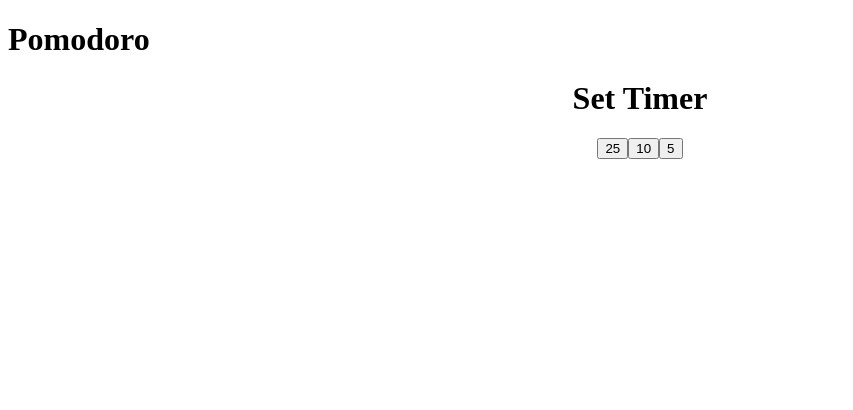
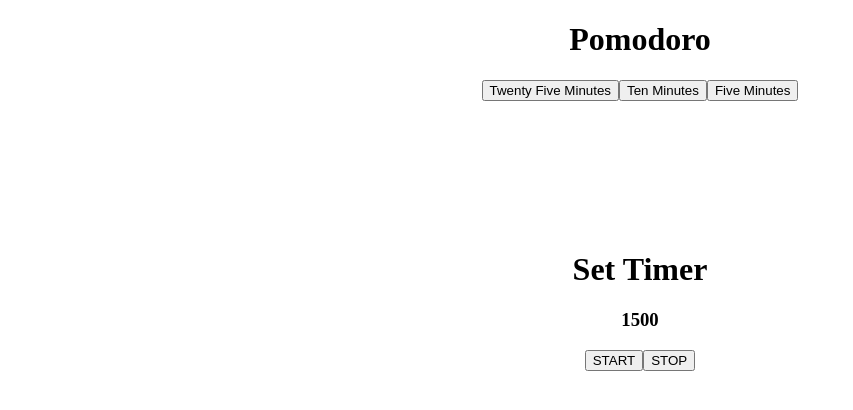
Before and after one commit to ShayFae/pomodoro-timer, a React (Create React App) app: page / in a window 1280 px wide. Shown: the top 410 px of the page, without its empty margins (0-853 px from the left). Built offline with nearby package versions, Linux system fonts and the light colour scheme.

Commit message:
Add components

```diff
--- a/src/App.css
+++ b/src/App.css
@@ -0,0 +1,3 @@
+div {
+  text-align: center;
+}
--- a/src/App.js
+++ b/src/App.js
@@ -1,11 +1,27 @@
 import './App.css';
-import Timer from './component/Timer';
+import Twenty from './component/Twenty';
+import Ten from './component/Ten';
+import Five from './component/Five';
+
+import { useState } from 'react';
 
 function App() {
+  const [find, setFind] = useState('one');
+
   return (
     <div className="App">
         <h1>Pomodoro</h1>
-        <Timer />
+        <button onClick={() => setFind('one')}>Twenty Five Minutes</button>
+        <button onClick={() => setFind('two')}>Ten Minutes</button>
+        <button onClick={() => setFind('three')}>Five Minutes</button>
+
+        {find === 'one' && <Twenty />}
+        {find === 'two' && <Ten />}
+        {find === 'three' && <Five />}
+
+
+        {/* {find ? <Timer /> : <Meep />} */}
+        {/* <Meep /> */}
     </div>
   );
 }
--- /dev/null
+++ b/src/component/Five.js
@@ -0,0 +1,27 @@
+import './Timer.css'
+import { useEffect, useState } from 'react'
+
+export default function Meep() {
+  const [start, setStart] = useState(false);
+  const [num, setNum] = useState(300)
+
+  //TIMER
+    useEffect(() =>  {
+      if (start) {
+        if(num > 0) {
+          setTimeout(() => setNum(prev => --prev), 1000)
+        } else {
+          return () => clearTimeout(num);
+        }
+      }
+    }, )
+
+  return (
+    <div className="timer">
+      <h1>Set Timer</h1>
+                <h3>{num} </h3>
+                <button onClick={() => setStart(true)}>START</button>
+                <button onClick={() => setStart(false)}>STOP</button>
+    </div>
+  );
+}
--- /dev/null
+++ b/src/component/Ten.js
@@ -0,0 +1,27 @@
+import './Timer.css'
+import { useEffect, useState } from 'react'
+
+export default function Meep() {
+  const [start, setStart] = useState(false);
+  const [num, setNum] = useState(600)
+
+  //TIMER
+    useEffect(() =>  {
+      if (start) {
+        if(num > 0) {
+          setTimeout(() => setNum(prev => --prev), 1000)
+        } else {
+          return () => clearTimeout(num);
+        }
+      }
+    }, )
+
+  return (
+    <div className="timer">
+      <h1>Set Timer</h1>
+                <h3>{num} </h3>
+                <button onClick={() => setStart(true)}>START</button>
+                <button onClick={() => setStart(false)}>STOP</button>
+    </div>
+  );
+}
--- a/src/component/Timer.css
+++ b/src/component/Timer.css
@@ -1,3 +1,4 @@
 .timer {
   text-align: center;
+  margin: 150px;
 }
--- a/src/component/Timer.js
+++ /dev/null
@@ -1,78 +0,0 @@
-import './Timer.css'
-import { useEffect, useState } from 'react'
-
-export default function Timer() {
-  const [start, setStart] = useState(false);
-  const [start2, setStart2] = useState(false);
-  const [start3, setStart3] = useState(false);
-  const [meep, setMeep] = useState(false);
-  const [meep2, setMeep2] = useState(false);
-  const [meep3, setMeep3] = useState(false);
-
-
-
-  const [num, setNum] = useState(1500)
-  const [num2, setNum2] = useState(600)
-  const [num3, setNum3] = useState(300)
-
-
-  //TIMER
-    useEffect(() =>  {
-      if (start) {
-        if(num > 0) {
-          setTimeout(() => setNum(prev => --prev), 1000)
-        } else {
-          return () => clearTimeout(num);
-        }
-      }
-    }, )
-
-    useEffect(() =>  {
-      if (start2) {
-        if(num2 > 0) {
-          setTimeout(() => setNum2(prev => --prev), 1000)
-        } else {
-          return () => clearTimeout(num);
-        }
-      }
-    }, )
-
-    useEffect(() =>  {
-      if (start3) {
-        if(num3 > 0) {
-          setTimeout(() => setNum3(prev => --prev), 1000)
-        } else {
-          return () => clearTimeout(num);
-        }
-      }
-    }, )
-
-  return (
-    <div className="timer">
-      <h1>Set Timer</h1>
-      <button onClick={() => setMeep(true)}>25</button>
-      {meep ? <div>
-                <h3>{num} </h3>
-                <button onClick={() => setStart(true)}>START</button>
-                <button onClick={() => setStart(false)}>STOP</button>
-              </div>
-              : null}
-
-      <button onClick={() => setMeep2(true)}>10</button>
-      {meep2 ? <div>
-                <h3>{num2} </h3>
-                <button onClick={() => setStart2(true)}>START</button>
-                <button onClick={() => setStart2(false)}>STOP</button>
-              </div>
-              : null}
-
-      <button onClick={() => setMeep3(true)}>5</button>
-      {meep3 ? <div>
-                <h3>{num3} </h3>
-                <button onClick={() => setStart3(true)}>START</button>
-                <button onClick={() => setStart3(false)}>STOP</button>
-              </div>
-              : null}
-    </div>
-  );
-}
--- /dev/null
+++ b/src/component/Twenty.js
@@ -0,0 +1,27 @@
+import './Timer.css'
+import { useEffect, useState } from 'react'
+
+export default function Timer() {
+  const [start, setStart] = useState(false);
+  const [num, setNum] = useState(1500)
+
+  //TIMER
+    useEffect(() =>  {
+      if (start) {
+        if(num > 0) {
+          setTimeout(() => setNum(prev => --prev), 1000)
+        } else {
+          return () => clearTimeout(num);
+        }
+      }
+    }, )
+
+  return (
+    <div className="timer">
+      <h1>Set Timer</h1>
+                <h3>{num} </h3>
+                <button onClick={() => setStart(true)}>START</button>
+                <button onClick={() => setStart(false)}>STOP</button>
+    </div>
+  );
+}
```
